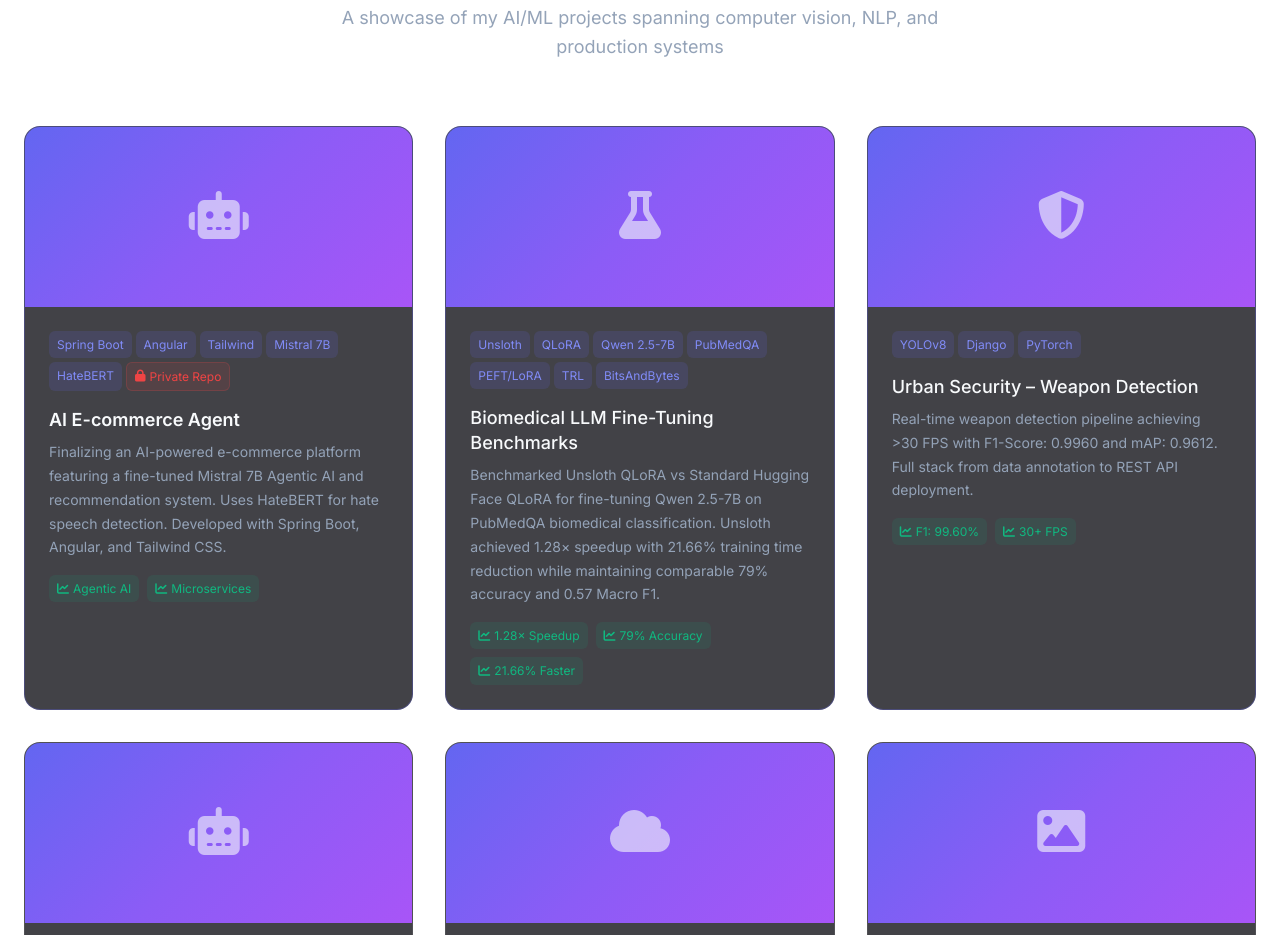
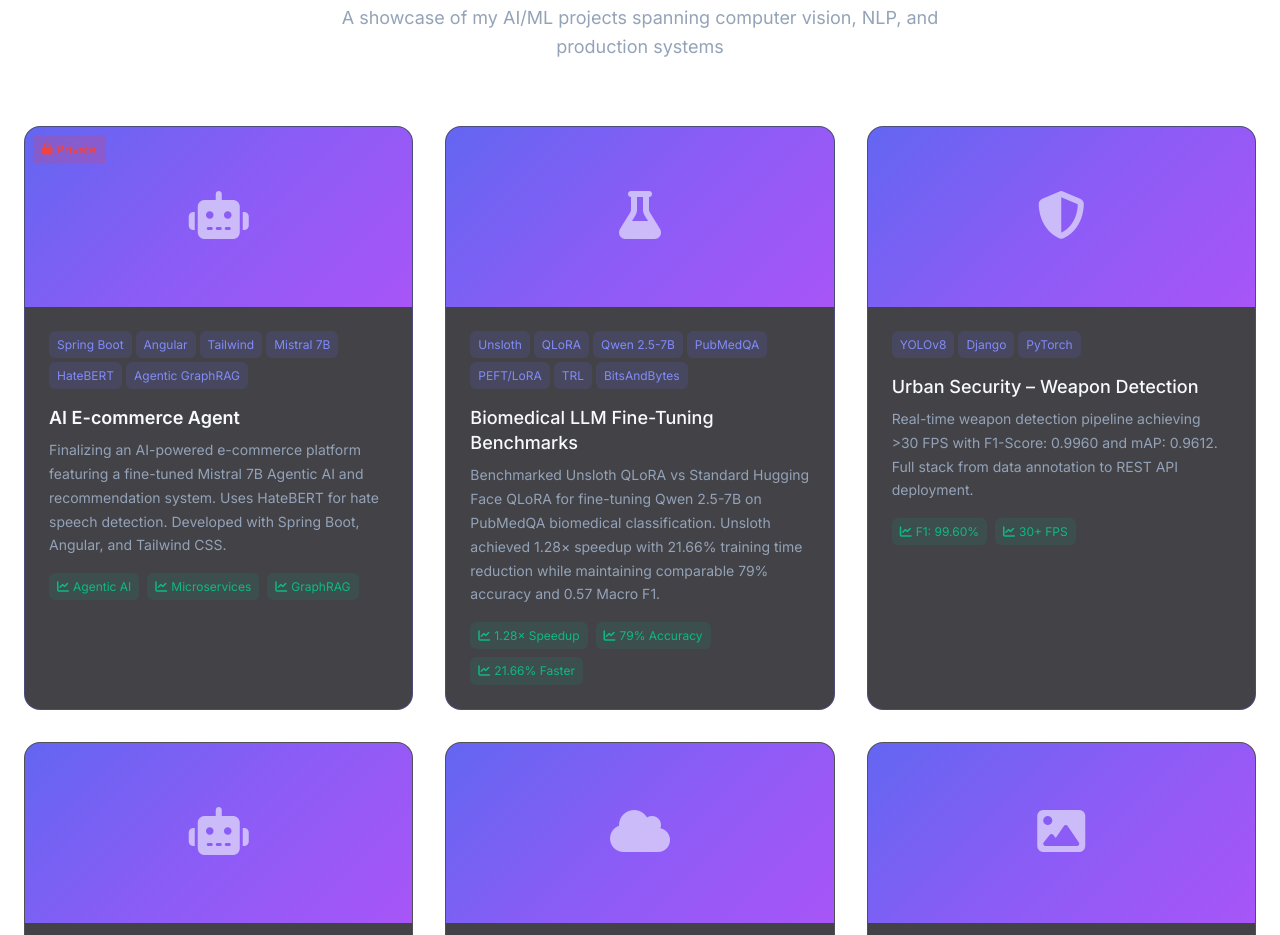
Before and after one commit to YassirCher/Portfolio, a React (Vite) app: page / in a window 1280 px wide. Shown: the part 4540-5475 px from the top of the page. Built offline with nearby package versions, Linux system fonts and the light colour scheme; no server answers.

Commit message:
Move private repo badge from tags list to project card header overlay

```diff
--- a/src/components/Projects.css
+++ b/src/components/Projects.css
@@ -162,6 +162,24 @@
     margin-top: var(--spacing-3xl);
 }
 
+.private-badge-top {
+    position: absolute;
+    top: var(--spacing-sm);
+    left: var(--spacing-sm);
+    background: rgba(239, 68, 68, 0.2);
+    color: #ef4444;
+    border: 1px solid rgba(239, 68, 68, 0.3);
+    padding: var(--spacing-xs) var(--spacing-sm);
+    border-radius: var(--radius-sm);
+    font-size: var(--font-size-xs);
+    font-weight: 500;
+    backdrop-filter: blur(8px);
+    z-index: 10;
+    pointer-events: none;
+    display: flex;
+    align-items: center;
+}
+
 @media (max-width: 1024px) {
     .projects-grid {
         grid-template-columns: repeat(2, 1fr);
--- a/src/components/Projects.jsx
+++ b/src/components/Projects.jsx
@@ -5,8 +5,8 @@ const Projects = () => {
         {
             title: 'AI E-commerce Agent',
             description: 'Finalizing an AI-powered e-commerce platform featuring a fine-tuned Mistral 7B Agentic AI and recommendation system. Uses HateBERT for hate speech detection. Developed with Spring Boot, Angular, and Tailwind CSS.',
-            tags: ['Spring Boot', 'Angular', 'Tailwind', 'Mistral 7B', 'HateBERT'],
-            metrics: ['Agentic AI', 'Microservices'],
+            tags: ['Spring Boot', 'Angular', 'Tailwind', 'Mistral 7B', 'HateBERT', 'Agentic GraphRAG'],
+            metrics: ['Agentic AI', 'Microservices', 'GraphRAG'],
             icon: 'fa-robot',
             github: 'https://github.com/YassirCher',
             isPrivate: true,
@@ -167,6 +167,11 @@ const Projects = () => {
                     {projects.map((project, index) => (
                         <article className={`project-card ${project.featured ? 'featured' : ''}`} key={index}>
                             <div className="project-image">
+                                {project.isPrivate && (
+                                    <div className="private-badge-top">
+                                        <i className="fas fa-lock" style={{ marginRight: '4px' }}></i> Private
+                                    </div>
+                                )}
                                 <div className="project-overlay">
                                     <div className="project-links">
                                         {project.github && !project.isPrivate ? (
@@ -189,11 +194,6 @@ const Projects = () => {
                                     {project.tags.map((tag, i) => (
                                         <span className="tag" key={i}>{tag}</span>
                                     ))}
-                                    {project.isPrivate && (
-                                        <span className="tag private-tag">
-                                            <i className="fas fa-lock" style={{ marginRight: '4px' }}></i> Private Repo
-                                        </span>
-                                    )}
                                 </div>
                                 <h3 className="project-title">
                                     {project.github && !project.isPrivate ? (
```
